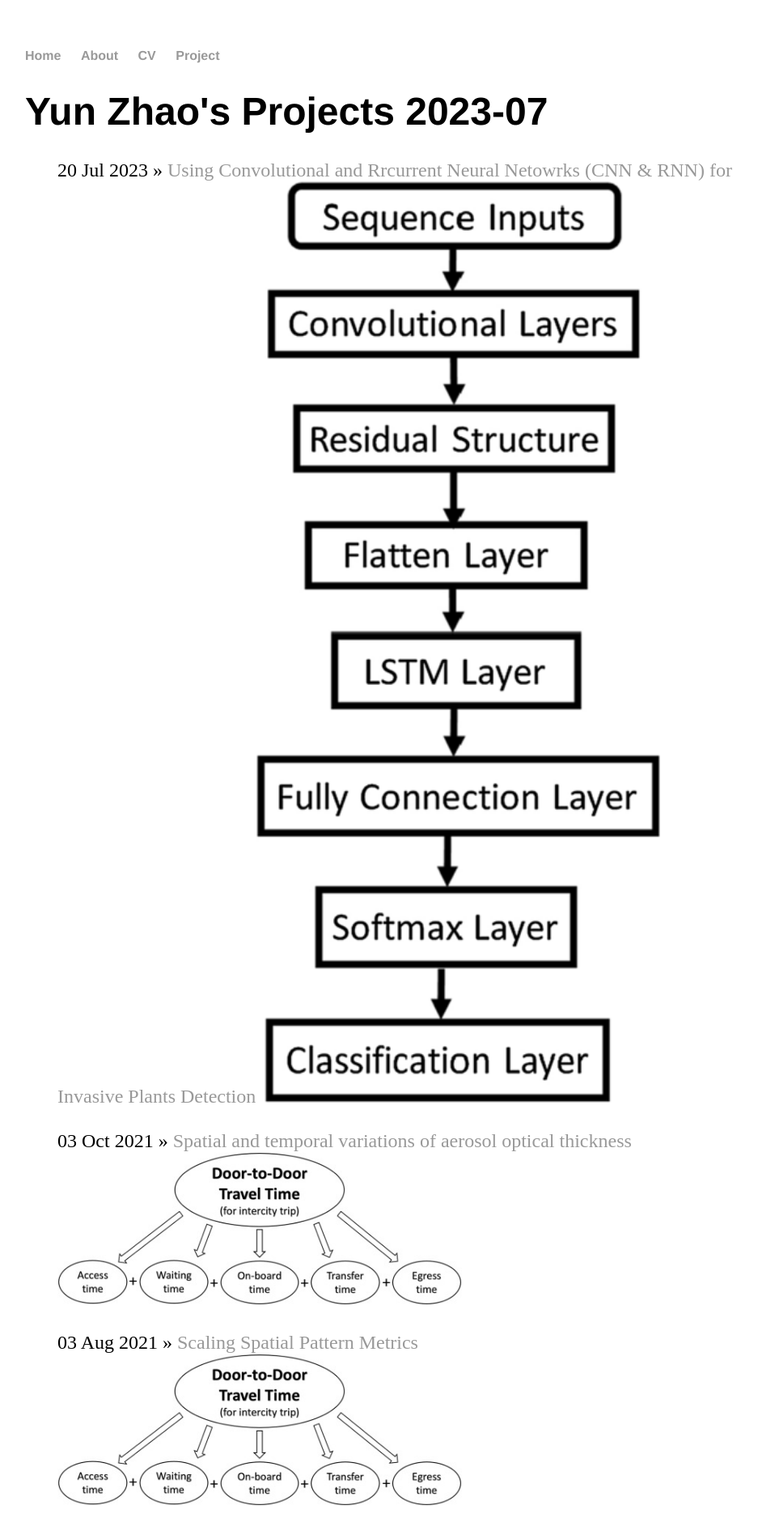
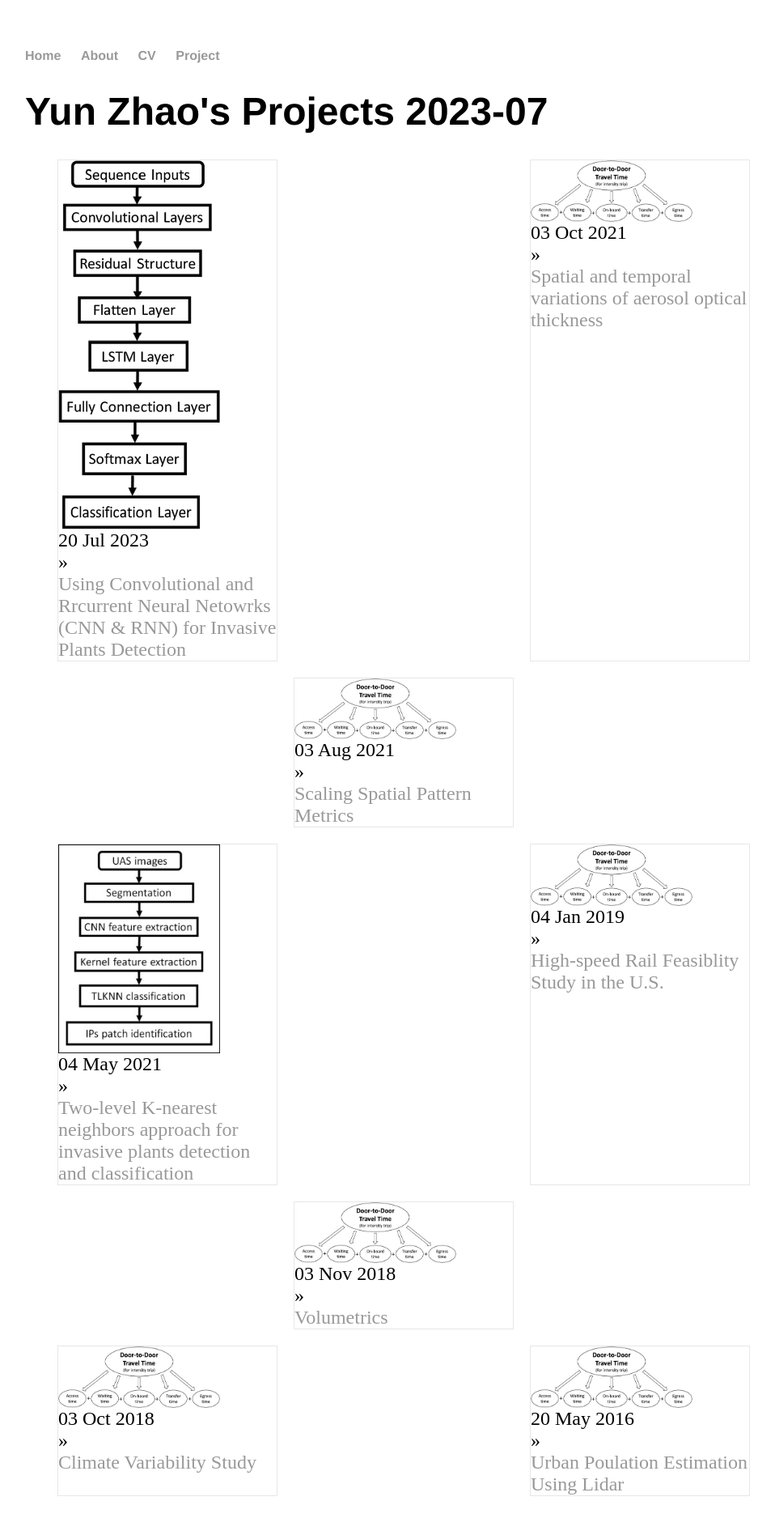
Before and after one commit to yun-zhao/yun-zhao.github.io, a Jekyll site: the page built from project/index.html, in a window 1280 px wide. Shown: the top 1896 px of the page at 81% size, without its empty margins (161-1119 px from the left). Built offline with Jekyll 4.4.1, drawn with Linux system fonts in a browser that asks for light colours.

Commit message:
project style test

```diff
--- a/css/main.css
+++ b/css/main.css
@@ -34,12 +34,21 @@ footer {
 }
 
 ul.posts {
-    margin: 20px auto 40px;
+    display: grid;
+    grid-template-rows: auto auto auto auto auto;
+    grid-template-columns: 1fr 1fr 1fr;
+    grid-gap: 20px;
     font-size: 1.5em;
 }
 
 ul.posts li {
     list-style: none;
+    display: flex;
+    flex-direction: column;
+    background: #fff;
+    border: #e7e7e7 solid 1px;
+    position: relative;
+    transition: box-shadow .5s;
 }
 
 h3 {
--- a/project/index.html
+++ b/project/index.html
@@ -7,7 +7,7 @@ title: Yun Zhao's Projects 2023-07
 
 	  {% for post in site.posts %}
 
-	    <li><span>{{ post.date | date_to_string }}</span> » <a href="{{ post.url }}" title="{{ post.title }}">{{ post.title }}</a><img src="{{ post.thumb }}"  width="500"></li><br>
+	    <li><img src="{{ post.thumb }}"  width="200"><span>{{ post.date | date_to_string }}</span> » <a href="{{ post.url }}" title="{{ post.title }}">{{ post.title }}</a></li><br>
 
 	  {% endfor %}
 	</ul>
```
